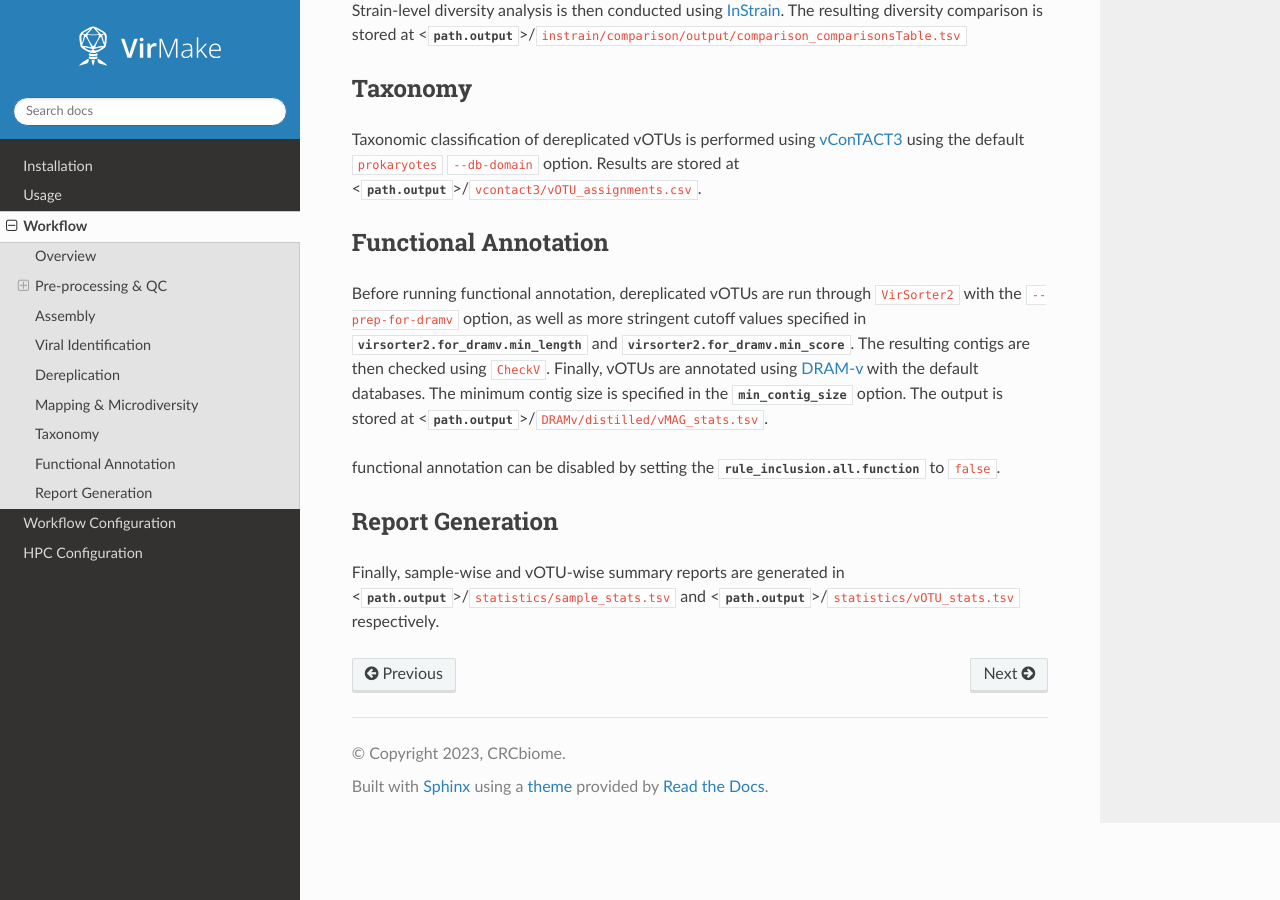
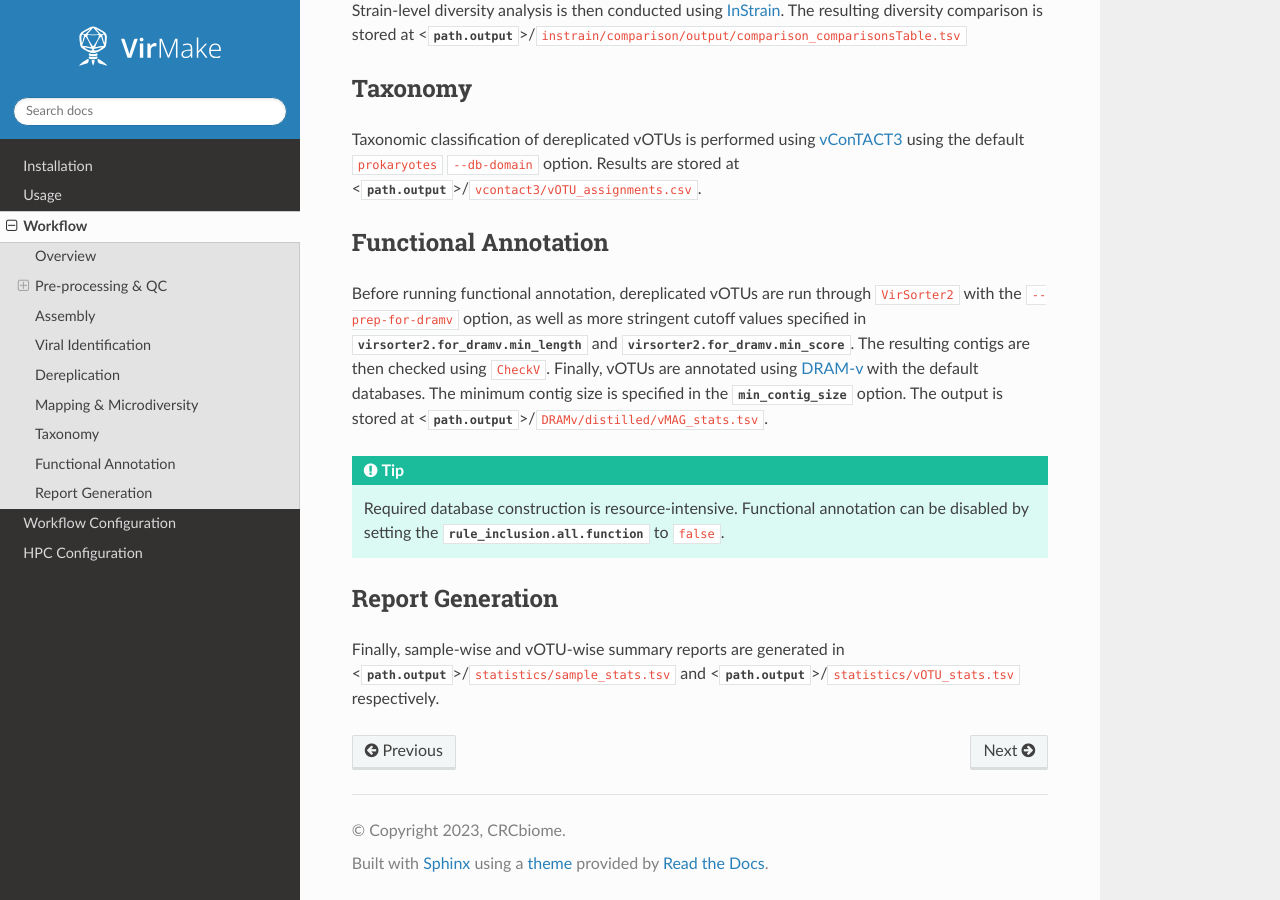
Before and after one commit to Rounge-lab/VirMake, a Sphinx documentation site: the page built from docs/source/workflow.rst, in a window 1280 px wide and 900 px high, scrolled down 3215 px. Built offline with Sphinx 7.4.7 and the Read the Docs theme 3.1.0, drawn with Linux system fonts in a browser that asks for light colours.

Commit message:
Minor improvements

```diff
--- a/docs/source/workflow.rst
+++ b/docs/source/workflow.rst
@@ -170,8 +170,10 @@
 output is stored at
 <:confval:`path.output`>/``DRAMv/distilled/vMAG_stats.tsv``.
 
-functional annotation can be disabled by setting the
-:confval:`rule_inclusion.all.function` to ``false``.
+.. tip::
+   Required database construction is resource-intensive. Functional annotation
+   can be disabled by setting the :confval:`rule_inclusion.all.function` to
+   ``false``.
 
 Report Generation
 -----------------
```
